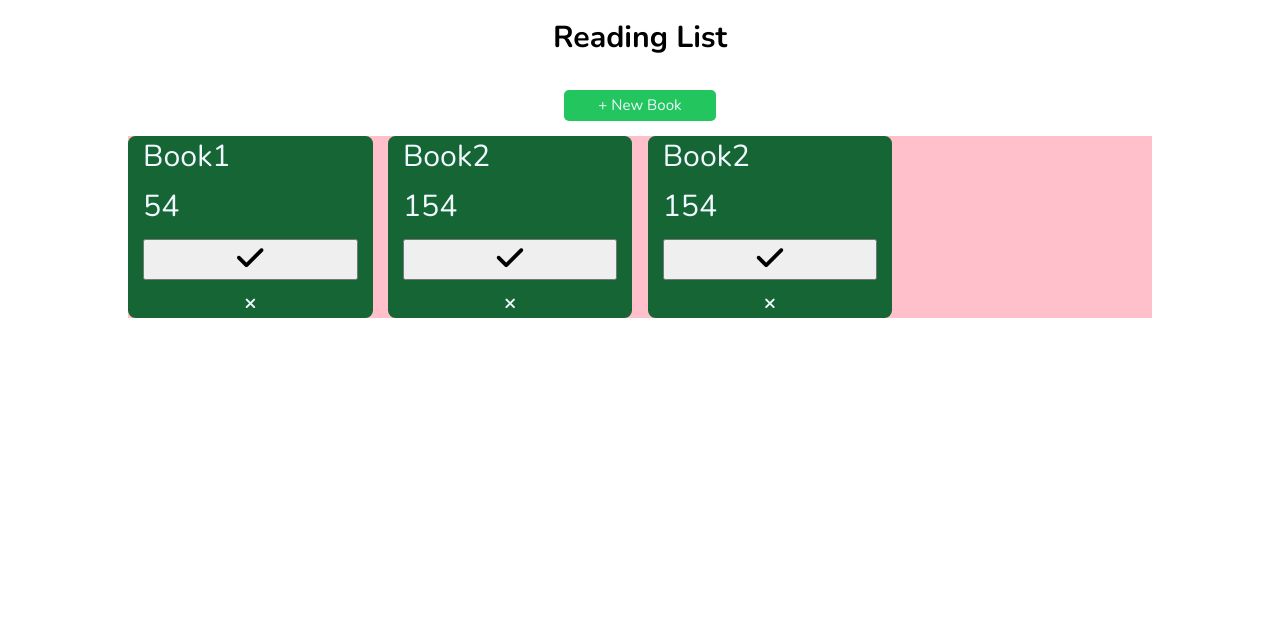
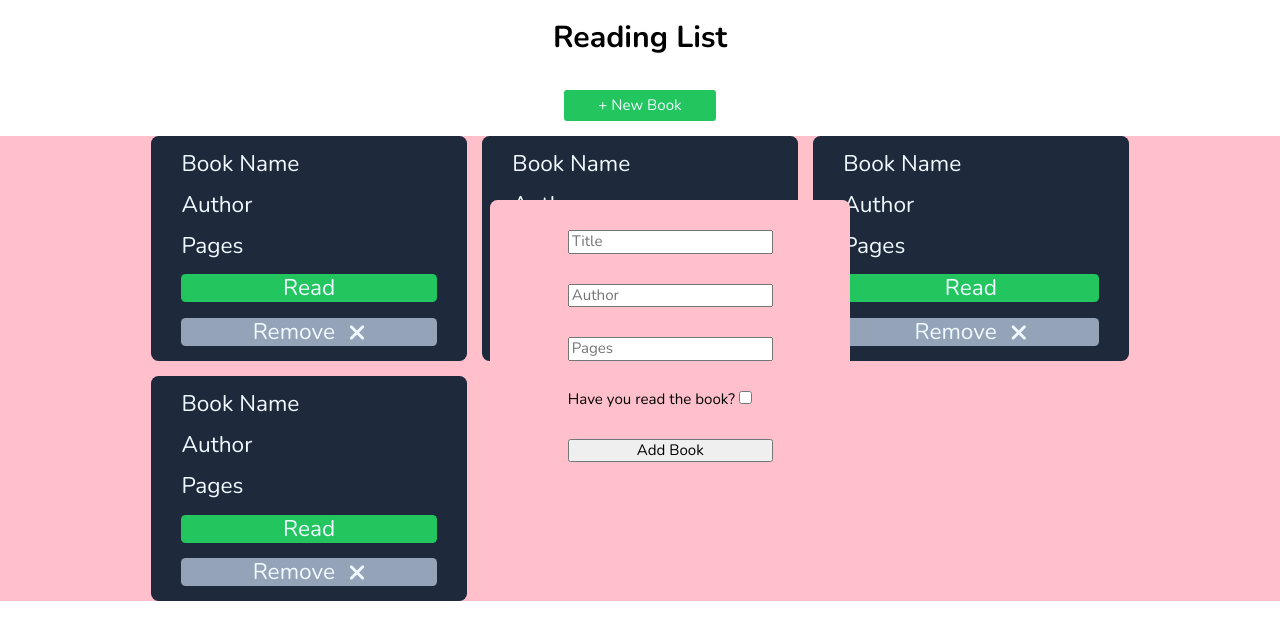
Before and after one commit to DylanTHK/TOP-library, a plain HTML site: page index.html in a window 1280 px wide. Drawn offline with nearby package versions, Linux system fonts and the light colour scheme.

Commit message:
FINISHING UP FORM LAYOUT

```diff
--- a/index.html
+++ b/index.html
@@ -14,26 +14,49 @@
         <h1>Reading List</h1>
         <div id="book-container">
             <div class="book-cell" id="0">
-                <div class="title">Book1</div>
-                <div class="pages">54</div>
-                <button class="read"><i class="fa-solid fa-check"></i></button>
-                <button class="remove-book"><i class="fa-solid fa-xmark"></i></button>
+                <div class="title">Book Name</div>
+                <div class="author">Author</div>
+                <div class="pages">Pages</div>
+                <button class="read">Read</button>
+                <button class="remove-book">Remove
+                    <i class="fa-solid fa-xmark"></i></button>
             </div>
-            <div class="book-cell" id="1">
-                <div class="title">Book2</div>
-                <div class="pages">154</div>
-                <button class="read"><i class="fa-solid fa-check"></i></button>
-                <button class="remove-book"><i class="fa-solid fa-xmark"></i></button>
+            <div class="book-cell" id="0">
+                <div class="title">Book Name</div>
+                <div class="author">Author</div>
+                <div class="pages">Pages</div>
+                <button class="read">Read</button>
+                <button class="remove-book">Remove
+                    <i class="fa-solid fa-xmark"></i></button>
             </div>
-            <div class="book-cell" id="3">
-                <div class="title">Book2</div>
-                <div class="pages">154</div>
-                <button class="read"><i class="fa-solid fa-check"></i></button>
-                <button class="remove-book"><i class="fa-solid fa-xmark"></i></button>
+            <div class="book-cell" id="0">
+                <div class="title">Book Name</div>
+                <div class="author">Author</div>
+                <div class="pages">Pages</div>
+                <button class="read">Read</button>
+                <button class="remove-book">Remove
+                    <i class="fa-solid fa-xmark"></i></button>
+            </div>
+            <div class="book-cell" id="0">
+                <div class="title">Book Name</div>
+                <div class="author">Author</div>
+                <div class="pages">Pages</div>
+                <button class="read">Read</button>
+                <button class="remove-book">Remove
+                    <i class="fa-solid fa-xmark"></i></button>
             </div>
         </div>
         <button id="new-book-button">+ New Book</button>
-        <form action="#" ></form>
+        <form action="#" id="new-book-form">
+            <input type="text" id="book-title" name="book-title" placeholder="Title" required>
+            <input type="text" id="book-author" name="book-author" placeholder="Author" required>
+            <input type="number" id="book-pages" name="book-pages" placeholder="Pages" required>
+            <div id="book-read">
+                <label for="book-read-status">Have you read the book?</label>
+                <input type="checkbox" id="book-read-status" name="read-status">
+            </div>
+            <button class="add-book" form="new-book-form">Add Book</button>
+        </form>
     </div>
     <script src="script.js"></script>
 </body>
--- a/style.css
+++ b/style.css
@@ -1,8 +1,9 @@
 @import url('https://fonts.googleapis.com/css2?family=Nunito:wght@400;700&family=Roboto+Condensed&display=swap');
 
 :root {
-    --primaryBackgroundColour: #ecfdf5;
-    --secondaryBackgroundColour: #166534;
+    /* slate colour scheme */
+    --primaryBackgroundColour: #f8fafc;
+    --secondaryBackgroundColour: #1e293b;
     --primaryTextColour: #18181b;
     --secondaryTextColour: #f0f9ff;
     font-size: calc(0.625rem + 0.4vw);
@@ -21,7 +22,7 @@ body {
     grid-template-rows: repeat(3, auto);
     /* align-content: center; */
     gap: 1rem;
-    width: 80vw;
+    width: 100vw;
 }
 
 /* title */
@@ -38,7 +39,7 @@ h1 {
     width: 10rem;
     color: var(--secondaryTextColour);
     background-color: #22c55e;
-    border-radius: 5px;
+    border-radius: .2rem;
     border: none;
     justify-self: center;
 
@@ -49,10 +50,9 @@ h1 {
     grid-row: 3/4;
     background-color:pink;
     display: grid;
-    /* width: 80vw; */
-    /* grid-template-columns: repeat(2, 200px); */
-    grid-template-columns: repeat(auto-fill, minmax(200px, 1fr));
+    grid-template-columns: repeat(auto-fill, minmax(250px, 1fr));
     gap: 1rem;
+    padding: 0 10rem;
 }
 
 /* inside container (cell) */
@@ -62,14 +62,49 @@ h1 {
     grid-template-rows: repeat(4, auto);
     gap: calc(var(--gapStandard));
     color: var(--secondaryTextColour);
-    font-size: calc(var(--gapStandard)*2);
-    padding: calc(var(--gapStandard)/4) var(--gapStandard);
+    font-size: 1.5rem;
+    padding: calc(var(--gapStandard)) calc(var(--gapStandard)*2);
     border-radius: .5rem;
 }
 
+.read, .remove-book {
+    color: var(--secondaryTextColour);
+    border: none;
+    border-radius: .3rem;
+    font-size: 1em;
+}
+
+.read {
+    background: #22c55e;
+}
+
+.not-read {
+    background: #c54522;
+}
+
 .remove-book {
-    color: var(--secondaryTextColour);
-    background: none;
-    border: none;
-    font-size: .5em;
+    background: #94a3b8;
 }
+
+.fa-solid {
+    vertical-align: middle;
+    padding-left: .5rem;
+}
+
+.read:hover, .remove-book:hover, #new-book-button:hover{
+    transform: scale(1.1) translateY(2px);
+}
+
+#new-book-form {
+    display: grid;
+    grid-template-rows: repeat(5, auto);
+    width: 300px;
+    padding: 2rem;
+    position: absolute;
+    left: calc(50vw - (300px/2));
+    top: 200px;
+    background: pink;
+    gap: 2rem;
+    border-radius: .5rem;
+    justify-content: center;
+}
```
Also changed, not shown: 1 other file.
